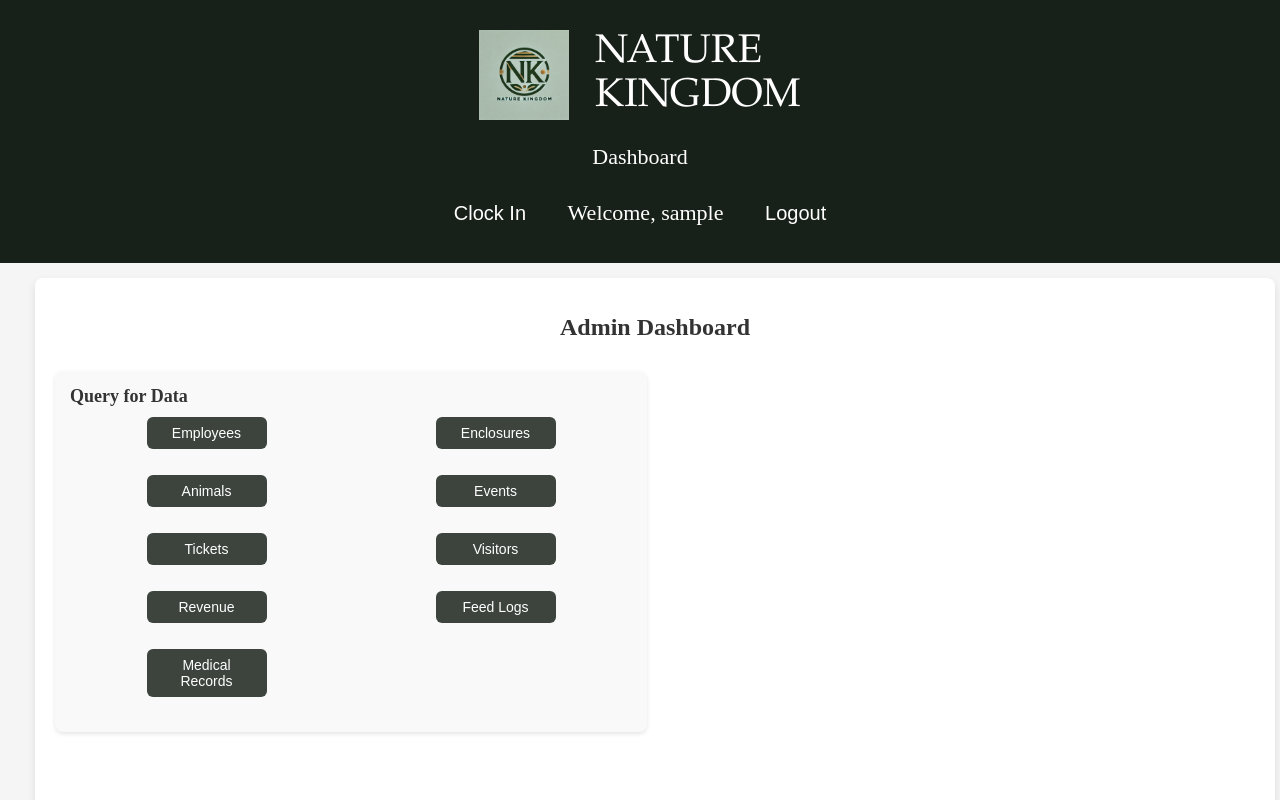
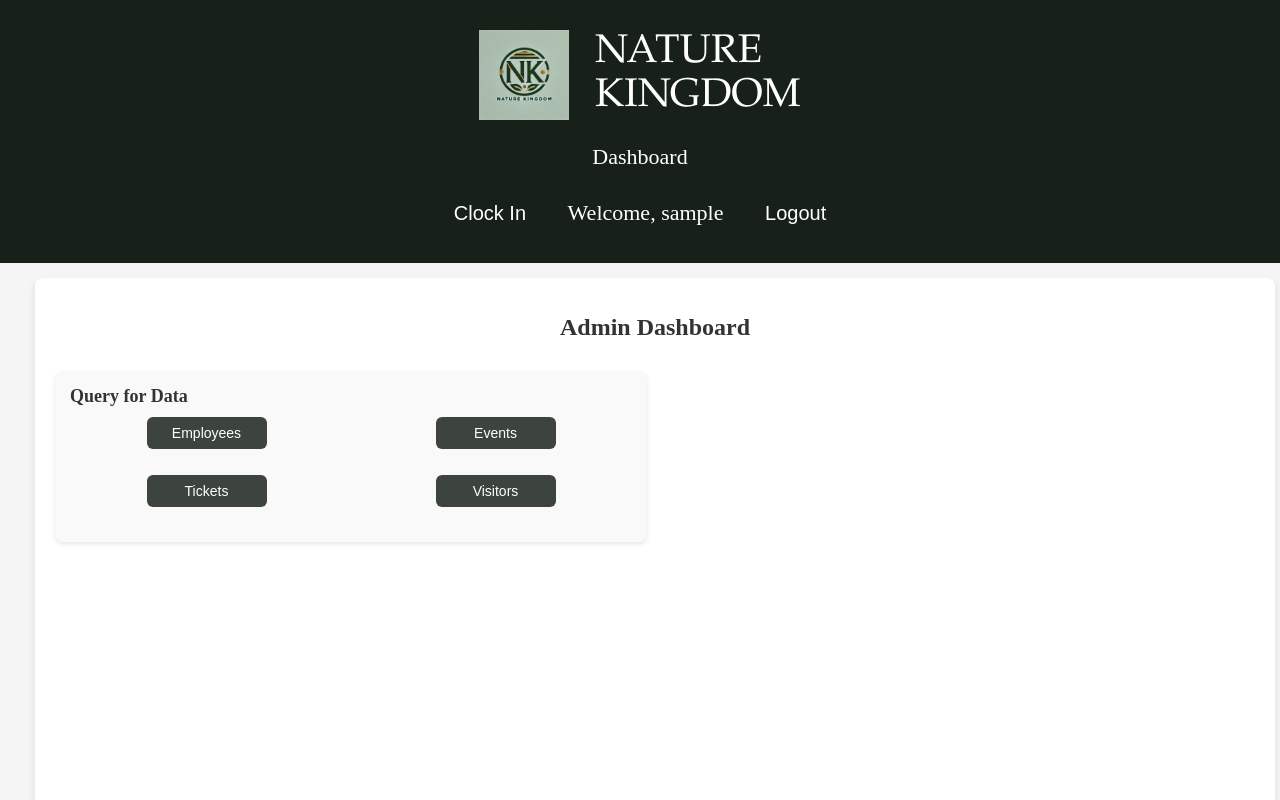
Before and after one commit to AngelSaravia/Nature_Kingdom, a React (Vite) app in the folder client/: page /admin_dash in a window 1280 px wide. Shown: the top 800 px of the page. Built offline with nearby package versions, Linux system fonts and the light colour scheme; sample sign-in values are in the browser's storage.

Commit message:
fixed admin routes

```diff
--- a/client/src/pages/employee_dash/admin_dash.jsx
+++ b/client/src/pages/employee_dash/admin_dash.jsx
@@ -21,24 +21,6 @@ const AdminDash = () => {
                 >
                   {" "}
                   Employees
-                </button>
-              </div>
-              <div className="dashboard-single">
-                <button
-                  onClick={() => navigate("/entryForm/enclosures")}
-                  className="dashboard-button"
-                >
-                  {" "}
-                  Enclosures
-                </button>
-              </div>
-              <div className="dashboard-single">
-                <button
-                  onClick={() => navigate("/entryForm/animals")}
-                  className="dashboard-button"
-                >
-                  {" "}
-                  Animals
                 </button>
               </div>
               <div className="dashboard-single">
@@ -68,33 +50,6 @@ const AdminDash = () => {
                   Visitors
                 </button>
               </div>
-              <div className="dashboard-single">
-                <button
-                  onClick={() => navigate("/query_report/revenue")}
-                  className="dashboard-button"
-                >
-                  {" "}
-                  Revenue
-                </button>
-              </div>
-              <div className="dashboard-single">
-                <button
-                  onClick={() => navigate("/entryForm/feedLogs")}
-                  className="dashboard-button"
-                >
-                  {" "}
-                  Feed Logs
-                </button>
-              </div>
-              <div className="dashboard-single">
-                <button
-                  onClick={() => navigate("/entry_form/medicalRecords")}
-                  className="dashboard-button"
-                >
-                  {" "}
-                  Medical Records
-                </button>
-              </div>
             </div>
           </div>
         </div>
```
